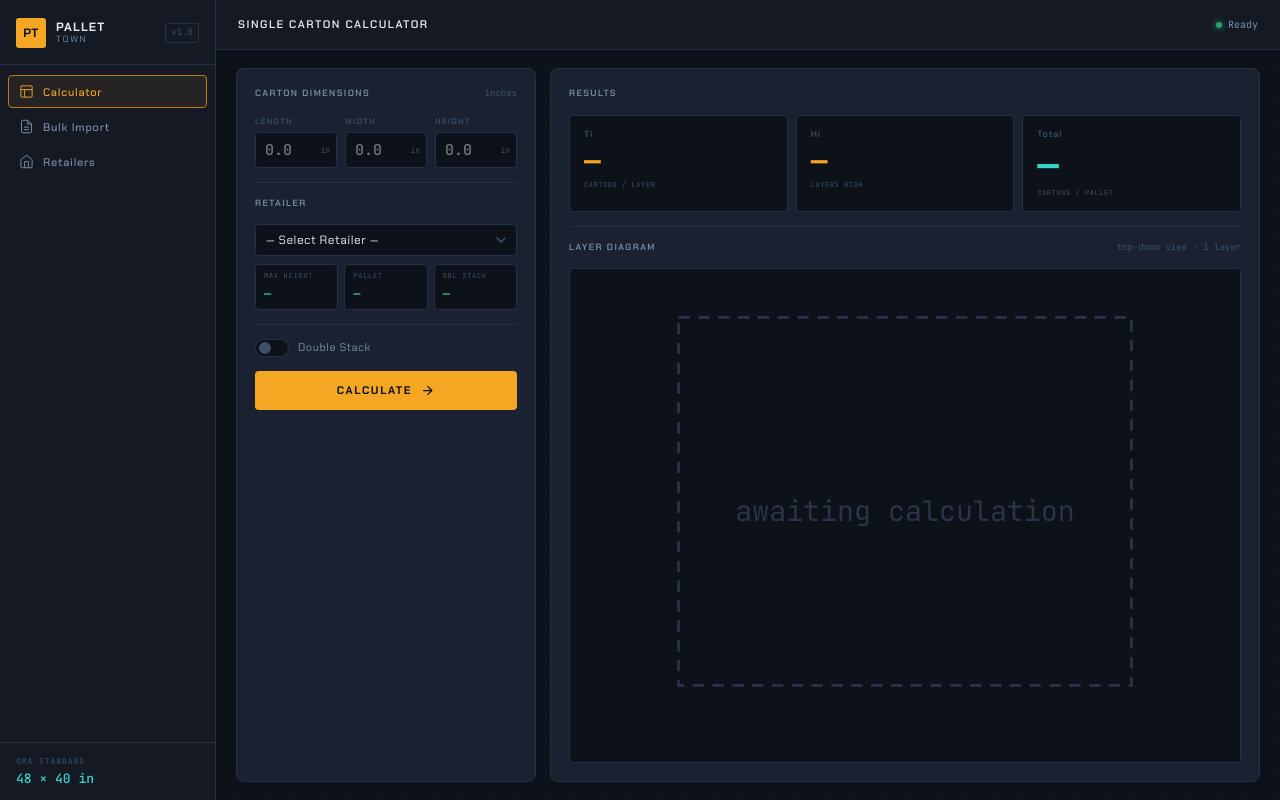
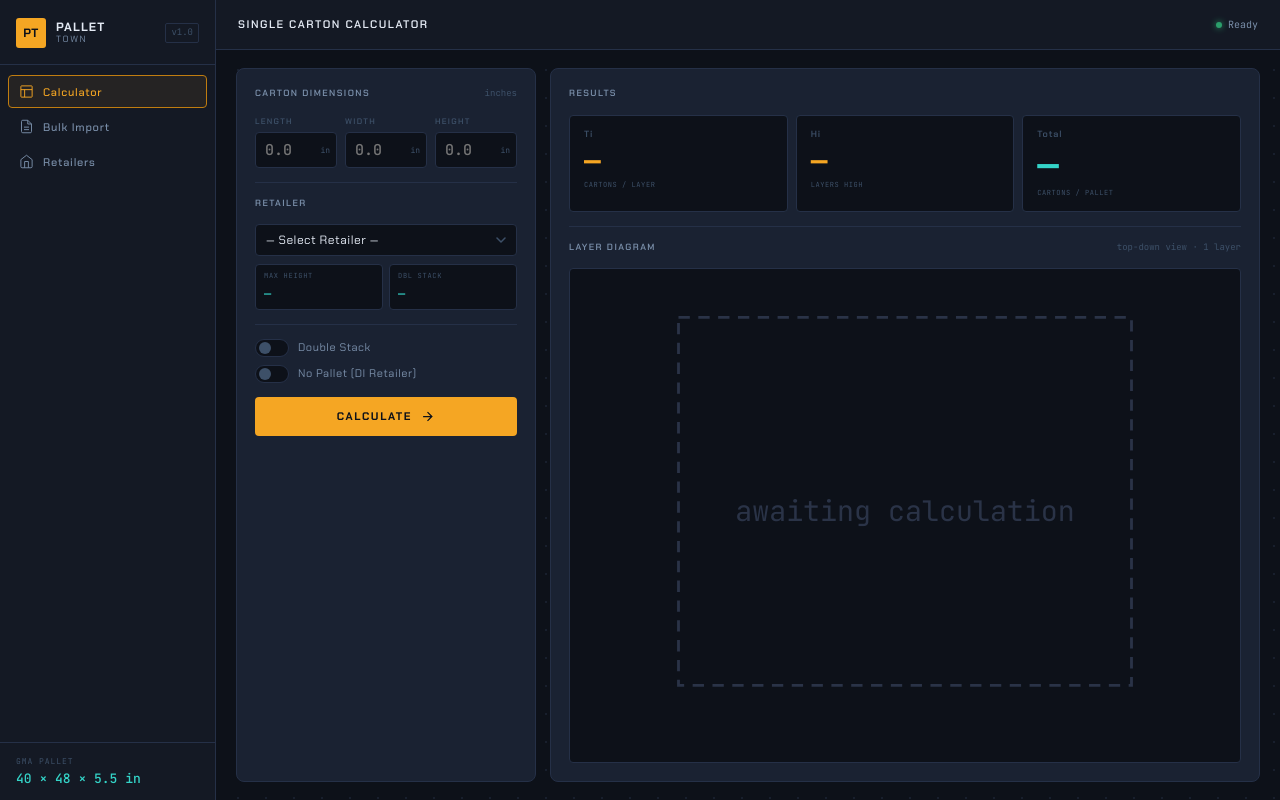
Before and after one commit to mikeciav/pallet-town, a Flask app: page / in a window 1280 px wide. Run offline with Flask 3, Linux system fonts and the light colour scheme.

Commit message:
Remove per-retailer pallet dims, add DI toggle, inline retailer editor
- Pallet fixed to 40×48×5.5 in everywhere; removed pallet_length/width/height
  from retailer config schema and regenerated defaults
- Added "No Pallet (DI Retailer)" toggle on calculator and bulk pages:
  when checked, full max_height is available for cartons (no 5.5in deduction)
- Added inline retailer editor on the calculator page: name, max height,
  and double-stack toggle with a SAVE button that persists to retailers.json
  without leaving the calculator view; collapse/expand supported
- Retailers tab simplified to show only max height and double-stack fields

```diff
--- a/app.py
+++ b/app.py
@@ -9,22 +9,27 @@
 
 RETAILERS_FILE = os.path.join(os.path.dirname(__file__), "retailers.json")
 
+# Fixed pallet dimensions — not configurable per retailer
+PALLET_L = 48.0
+PALLET_W = 40.0
+PALLET_H = 5.5
+
 DEFAULT_RETAILERS = [
-    {"id": 1,  "name": "Walmart",       "max_height": 60,  "pallet_length": 48, "pallet_width": 40, "pallet_height": 6.5, "double_stack_allowed": False},
-    {"id": 2,  "name": "Target",        "max_height": 60,  "pallet_length": 48, "pallet_width": 40, "pallet_height": 6.5, "double_stack_allowed": False},
-    {"id": 3,  "name": "Costco",        "max_height": 58,  "pallet_length": 48, "pallet_width": 40, "pallet_height": 6.5, "double_stack_allowed": True},
-    {"id": 4,  "name": "Amazon",        "max_height": 50,  "pallet_length": 48, "pallet_width": 40, "pallet_height": 6.5, "double_stack_allowed": True},
-    {"id": 5,  "name": "Home Depot",    "max_height": 60,  "pallet_length": 48, "pallet_width": 40, "pallet_height": 6.5, "double_stack_allowed": False},
-    {"id": 6,  "name": "Lowe's",        "max_height": 60,  "pallet_length": 48, "pallet_width": 40, "pallet_height": 6.5, "double_stack_allowed": False},
-    {"id": 7,  "name": "Kroger",        "max_height": 60,  "pallet_length": 48, "pallet_width": 40, "pallet_height": 6.5, "double_stack_allowed": False},
-    {"id": 8,  "name": "Sam's Club",    "max_height": 60,  "pallet_length": 48, "pallet_width": 40, "pallet_height": 6.5, "double_stack_allowed": True},
-    {"id": 9,  "name": "Dollar General","max_height": 57,  "pallet_length": 48, "pallet_width": 40, "pallet_height": 6.5, "double_stack_allowed": False},
-    {"id": 10, "name": "Dollar Tree",   "max_height": 57,  "pallet_length": 48, "pallet_width": 40, "pallet_height": 6.5, "double_stack_allowed": False},
-    {"id": 11, "name": "Walgreens",     "max_height": 60,  "pallet_length": 48, "pallet_width": 40, "pallet_height": 6.5, "double_stack_allowed": False},
-    {"id": 12, "name": "CVS",           "max_height": 60,  "pallet_length": 48, "pallet_width": 40, "pallet_height": 6.5, "double_stack_allowed": False},
-    {"id": 13, "name": "Best Buy",      "max_height": 60,  "pallet_length": 48, "pallet_width": 40, "pallet_height": 6.5, "double_stack_allowed": False},
-    {"id": 14, "name": "Whole Foods",   "max_height": 60,  "pallet_length": 48, "pallet_width": 40, "pallet_height": 6.5, "double_stack_allowed": False},
-    {"id": 15, "name": "BJ's Wholesale","max_height": 60,  "pallet_length": 48, "pallet_width": 40, "pallet_height": 6.5, "double_stack_allowed": True},
+    {"id": 1,  "name": "Walmart",        "max_height": 60, "double_stack_allowed": False},
+    {"id": 2,  "name": "Target",         "max_height": 60, "double_stack_allowed": False},
+    {"id": 3,  "name": "Costco",         "max_height": 58, "double_stack_allowed": True},
+    {"id": 4,  "name": "Amazon",         "max_height": 50, "double_stack_allowed": True},
+    {"id": 5,  "name": "Home Depot",     "max_height": 60, "double_stack_allowed": False},
+    {"id": 6,  "name": "Lowe's",         "max_height": 60, "double_stack_allowed": False},
+    {"id": 7,  "name": "Kroger",         "max_height": 60, "double_stack_allowed": False},
+    {"id": 8,  "name": "Sam's Club",     "max_height": 60, "double_stack_allowed": True},
+    {"id": 9,  "name": "Dollar General", "max_height": 57, "double_stack_allowed": False},
+    {"id": 10, "name": "Dollar Tree",    "max_height": 57, "double_stack_allowed": False},
+    {"id": 11, "name": "Walgreens",      "max_height": 60, "double_stack_allowed": False},
+    {"id": 12, "name": "CVS",            "max_height": 60, "double_stack_allowed": False},
+    {"id": 13, "name": "Best Buy",       "max_height": 60, "double_stack_allowed": False},
+    {"id": 14, "name": "Whole Foods",    "max_height": 60, "double_stack_allowed": False},
+    {"id": 15, "name": "BJ's Wholesale", "max_height": 60, "double_stack_allowed": True},
 ]
 
 
@@ -45,9 +50,6 @@
     return {
         "name":                 str(data.get("name", base.get("name", "Retailer"))),
         "max_height":           float(data.get("max_height", base.get("max_height", 60))),
-        "pallet_length":        float(data.get("pallet_length", base.get("pallet_length", 48))),
-        "pallet_width":         float(data.get("pallet_width", base.get("pallet_width", 40))),
-        "pallet_height":        float(data.get("pallet_height", base.get("pallet_height", 6.5))),
         "double_stack_allowed": bool(data.get("double_stack_allowed",
                                               base.get("double_stack_allowed", False))),
     }
@@ -113,14 +115,15 @@
     if not retailer:
         return jsonify({"error": "Retailer not found"}), 404
 
+    exclude_pallet = bool(data.get("exclude_pallet_height", False))
     result = calculate(
         carton_l=carton_l,
         carton_w=carton_w,
         carton_h=carton_h,
         max_height=retailer["max_height"],
-        pallet_l=retailer["pallet_length"],
-        pallet_w=retailer["pallet_width"],
-        pallet_h=retailer["pallet_height"],
+        pallet_l=PALLET_L,
+        pallet_w=PALLET_W,
+        pallet_h=0.0 if exclude_pallet else PALLET_H,
         double_stack=bool(data.get("double_stack", False)),
     )
     return jsonify(result)
@@ -139,7 +142,8 @@
     if not cartons:
         return jsonify({"error": "No cartons provided"}), 400
 
-    double_stack = bool(data.get("double_stack", False))
+    double_stack    = bool(data.get("double_stack", False))
+    exclude_pallet  = bool(data.get("exclude_pallet_height", False))
     results = []
     for carton in cartons:
         try:
@@ -154,9 +158,9 @@
         r = calculate(
             carton_l=l, carton_w=w, carton_h=h,
             max_height=retailer["max_height"],
-            pallet_l=retailer["pallet_length"],
-            pallet_w=retailer["pallet_width"],
-            pallet_h=retailer["pallet_height"],
+            pallet_l=PALLET_L,
+            pallet_w=PALLET_W,
+            pallet_h=0.0 if exclude_pallet else PALLET_H,
             double_stack=double_stack,
         )
         results.append({
--- a/static/js/app.js
+++ b/static/js/app.js
@@ -82,28 +82,74 @@
       if (e.key === 'Enter') doCalculate();
     });
   });
+
+  // Inline editor: save
+  document.getElementById('ie-save-btn').addEventListener('click', async () => {
+    const rid = document.getElementById('retailer-select').value;
+    if (!rid) return;
+    const payload = {
+      name:                 document.getElementById('ie-name').value.trim(),
+      max_height:           parseFloat(document.getElementById('ie-maxh').value),
+      double_stack_allowed: document.getElementById('ie-ds').checked,
+    };
+    if (!payload.name || isNaN(payload.max_height)) return;
+    try {
+      const res = await fetch(API.retailer(rid), {
+        method: 'PUT',
+        headers: { 'Content-Type': 'application/json' },
+        body: JSON.stringify(payload),
+      });
+      if (res.ok) {
+        await loadRetailers();
+        // Re-select the same retailer after reload
+        document.getElementById('retailer-select').value = rid;
+        updateInfoBar();
+        const btn = document.getElementById('ie-save-btn');
+        btn.textContent = 'SAVED';
+        btn.classList.add('saved');
+        setTimeout(() => { btn.textContent = 'SAVE'; btn.classList.remove('saved'); }, 2000);
+      }
+    } catch (e) { console.error(e); }
+  });
+
+  // Inline editor: collapse toggle
+  document.getElementById('ie-toggle').addEventListener('click', () => {
+    const body   = document.getElementById('ie-body');
+    const toggle = document.getElementById('ie-toggle');
+    const collapsed = body.style.display === 'none';
+    body.style.display   = collapsed ? 'block' : 'none';
+    toggle.textContent   = collapsed ? '▲' : '▼';
+  });
 }
 
 function updateInfoBar() {
   const r = retailerById(document.getElementById('retailer-select').value);
+  const editor = document.getElementById('inline-editor');
+
   if (!r) {
-    document.getElementById('info-maxh').textContent   = '—';
-    document.getElementById('info-pallet').textContent = '—';
-    document.getElementById('info-ds').textContent     = '—';
-    document.getElementById('info-ds').className       = 'chip-val';
+    document.getElementById('info-maxh').textContent = '—';
+    document.getElementById('info-ds').textContent   = '—';
+    document.getElementById('info-ds').className     = 'chip-val';
+    editor.style.display = 'none';
     return;
   }
-  document.getElementById('info-maxh').textContent   = `${r.max_height}"`;
-  document.getElementById('info-pallet').textContent = `${r.pallet_length}×${r.pallet_width}"`;
+
+  document.getElementById('info-maxh').textContent = `${r.max_height}"`;
   const dsEl = document.getElementById('info-ds');
   if (r.double_stack_allowed) {
-    dsEl.textContent  = 'Allowed';
-    dsEl.className    = 'chip-val allowed';
+    dsEl.textContent = 'Allowed'; dsEl.className = 'chip-val allowed';
     document.getElementById('double-stack').checked = true;
   } else {
-    dsEl.textContent  = 'No';
-    dsEl.className    = 'chip-val denied';
+    dsEl.textContent = 'No'; dsEl.className = 'chip-val denied';
   }
+
+  // Populate inline editor
+  document.getElementById('ie-name').value  = r.name;
+  document.getElementById('ie-maxh').value  = r.max_height;
+  document.getElementById('ie-ds').checked  = r.double_stack_allowed;
+  editor.style.display = 'block';
+  document.getElementById('ie-save-btn').classList.remove('saved');
+  document.getElementById('ie-save-btn').textContent = 'SAVE';
 }
 
 async function doCalculate() {
@@ -112,6 +158,7 @@
   const h  = parseFloat(document.getElementById('c-h').value);
   const rid = document.getElementById('retailer-select').value;
   const ds  = document.getElementById('double-stack').checked;
+  const nop = document.getElementById('no-pallet').checked;
 
   if (!rid)                        { flashBtn('SELECT RETAILER'); return; }
   if (!l || !w || !h || l<=0 || w<=0 || h<=0) { flashBtn('CHECK DIMENSIONS'); return; }
@@ -123,7 +170,8 @@
     const res  = await fetch(API.calculate, {
       method: 'POST',
       headers: { 'Content-Type': 'application/json' },
-      body: JSON.stringify({ length: l, width: w, height: h, retailer_id: rid, double_stack: ds }),
+      body: JSON.stringify({ length: l, width: w, height: h, retailer_id: rid,
+                             double_stack: ds, exclude_pallet_height: nop }),
     });
     const data = await res.json();
     if (!res.ok) { flashBtn(data.error || 'ERROR'); setStatus(data.error || 'Error', true); return; }
@@ -149,8 +197,9 @@
   document.getElementById('detail-strip').style.display = 'flex';
   document.getElementById('d-pattern').textContent    = d.arrangement_desc || '—';
   document.getElementById('d-efficiency').textContent = pct(d.efficiency);
-  document.getElementById('d-height').textContent     =
-    `${d.stack_height}"${d.double_stack ? ' (×2 stacked)' : ''}`;
+  const nop = document.getElementById('no-pallet').checked;
+  document.getElementById('d-height').textContent =
+    `${d.stack_height}"${d.double_stack ? ' (×2 stacked)' : ''}${nop ? ' · no pallet' : ''}`;
   document.getElementById('diagram-hint').textContent =
     `top-down · 1 layer · Ti=${d.ti}`;
 
@@ -311,6 +360,7 @@
 async function doBulkCalc() {
   const rid = document.getElementById('bulk-retailer').value;
   const ds  = document.getElementById('bulk-ds').checked;
+  const nop = document.getElementById('bulk-no-pallet').checked;
 
   if (!rid)              { setBulkStatus('Select a retailer.', true); return; }
   if (!bulkData.length)  { setBulkStatus('Upload a CSV first.', true); return; }
@@ -322,7 +372,8 @@
     const res  = await fetch(API.bulkCalc, {
       method: 'POST',
       headers: { 'Content-Type': 'application/json' },
-      body: JSON.stringify({ cartons: bulkData, retailer_id: rid, double_stack: ds }),
+      body: JSON.stringify({ cartons: bulkData, retailer_id: rid, double_stack: ds,
+                             exclude_pallet_height: nop }),
     });
     bulkResults = await res.json();
     if (!res.ok) { setBulkStatus(bulkResults.error || 'Error', true); return; }
@@ -386,21 +437,9 @@
         </div>
       </div>
       <div class="r-fields">
-        <div class="r-field">
+        <div class="r-field r-field-full">
           <span class="r-field-label">MAX HEIGHT (in)</span>
           <input class="r-input" type="number" id="e-mh-${r.id}" value="${r.max_height}" step="0.5">
-        </div>
-        <div class="r-field">
-          <span class="r-field-label">PALLET LENGTH (in)</span>
-          <input class="r-input" type="number" id="e-pl-${r.id}" value="${r.pallet_length}" step="0.5">
-        </div>
-        <div class="r-field">
-          <span class="r-field-label">PALLET WIDTH (in)</span>
-          <input class="r-input" type="number" id="e-pw-${r.id}" value="${r.pallet_width}" step="0.5">
-        </div>
-        <div class="r-field">
-          <span class="r-field-label">PALLET HEIGHT (in)</span>
-          <input class="r-input" type="number" id="e-ph-${r.id}" value="${r.pallet_height}" step="0.5">
         </div>
         <div class="r-field r-field-full" style="margin-top:4px">
           <label class="toggle-label">
@@ -430,14 +469,6 @@
         <span class="r-field-val">${r.max_height}"</span>
       </div>
       <div class="r-field">
-        <span class="r-field-label">PALLET L × W</span>
-        <span class="r-field-val">${r.pallet_length} × ${r.pallet_width}"</span>
-      </div>
-      <div class="r-field">
-        <span class="r-field-label">PALLET HEIGHT</span>
-        <span class="r-field-val">${r.pallet_height}"</span>
-      </div>
-      <div class="r-field">
         <span class="r-field-label">DOUBLE STACK</span>
         <span class="r-field-val ${dsCls}">${dsText}</span>
       </div>
@@ -458,9 +489,6 @@
   const payload = {
     name:                 document.getElementById(`e-name-${id}`).value,
     max_height:           parseFloat(document.getElementById(`e-mh-${id}`).value),
-    pallet_length:        parseFloat(document.getElementById(`e-pl-${id}`).value),
-    pallet_width:         parseFloat(document.getElementById(`e-pw-${id}`).value),
-    pallet_height:        parseFloat(document.getElementById(`e-ph-${id}`).value),
     double_stack_allowed: document.getElementById(`e-ds-${id}`).checked,
   };
   try {
--- a/templates/index.html
+++ b/templates/index.html
@@ -58,8 +58,8 @@
 
     <div class="sidebar-footer">
       <div class="std-pallet">
-        <span class="std-label">GMA STANDARD</span>
-        <span class="std-value">48 × 40 in</span>
+        <span class="std-label">GMA PALLET</span>
+        <span class="std-value">40 × 48 × 5.5 in</span>
       </div>
     </div>
   </aside>
@@ -124,12 +124,39 @@
               <span class="chip-val" id="info-maxh">—</span>
             </div>
             <div class="info-chip">
-              <span class="chip-label">PALLET</span>
-              <span class="chip-val" id="info-pallet">—</span>
-            </div>
-            <div class="info-chip">
               <span class="chip-label">DBL STACK</span>
               <span class="chip-val" id="info-ds">—</span>
+            </div>
+          </div>
+
+          <!-- Inline retailer editor -->
+          <div class="inline-editor" id="inline-editor" style="display:none">
+            <div class="ie-header">
+              <span class="panel-label">CONFIGURE RETAILER</span>
+              <button class="ie-toggle" id="ie-toggle" title="collapse">▲</button>
+            </div>
+            <div class="ie-body" id="ie-body">
+              <div class="ie-row">
+                <div class="field-group" style="flex:2">
+                  <label class="field-label">NAME</label>
+                  <input type="text" id="ie-name" class="ie-text-input">
+                </div>
+                <div class="field-group" style="flex:1">
+                  <label class="field-label">MAX HEIGHT</label>
+                  <div class="field-wrap">
+                    <input type="number" id="ie-maxh" class="dim-input" step="0.5">
+                    <span class="field-unit">in</span>
+                  </div>
+                </div>
+              </div>
+              <div class="ie-row" style="margin-top:8px">
+                <label class="toggle-label">
+                  <input type="checkbox" id="ie-ds" class="toggle-input">
+                  <span class="toggle-track"><span class="toggle-thumb"></span></span>
+                  <span class="toggle-text">Double Stack Allowed</span>
+                </label>
+                <button class="ie-save-btn" id="ie-save-btn">SAVE</button>
+              </div>
             </div>
           </div>
 
@@ -140,6 +167,13 @@
               <input type="checkbox" id="double-stack" class="toggle-input">
               <span class="toggle-track"><span class="toggle-thumb"></span></span>
               <span class="toggle-text">Double Stack</span>
+            </label>
+          </div>
+          <div class="opts-row" style="margin-top:8px">
+            <label class="toggle-label">
+              <input type="checkbox" id="no-pallet" class="toggle-input">
+              <span class="toggle-track"><span class="toggle-thumb"></span></span>
+              <span class="toggle-text">No Pallet (DI Retailer)</span>
             </label>
           </div>
 
@@ -232,6 +266,13 @@
               <span class="toggle-text">Double Stack</span>
             </label>
           </div>
+          <div class="opts-row" style="margin-top:8px">
+            <label class="toggle-label">
+              <input type="checkbox" id="bulk-no-pallet" class="toggle-input">
+              <span class="toggle-track"><span class="toggle-thumb"></span></span>
+              <span class="toggle-text">No Pallet (DI)</span>
+            </label>
+          </div>
           <div class="divider"></div>
           <div class="panel-header">
             <span class="panel-label">CSV FORMAT</span>
```
Also changed, not shown: static/css/style.css (+54 -0 lines).
